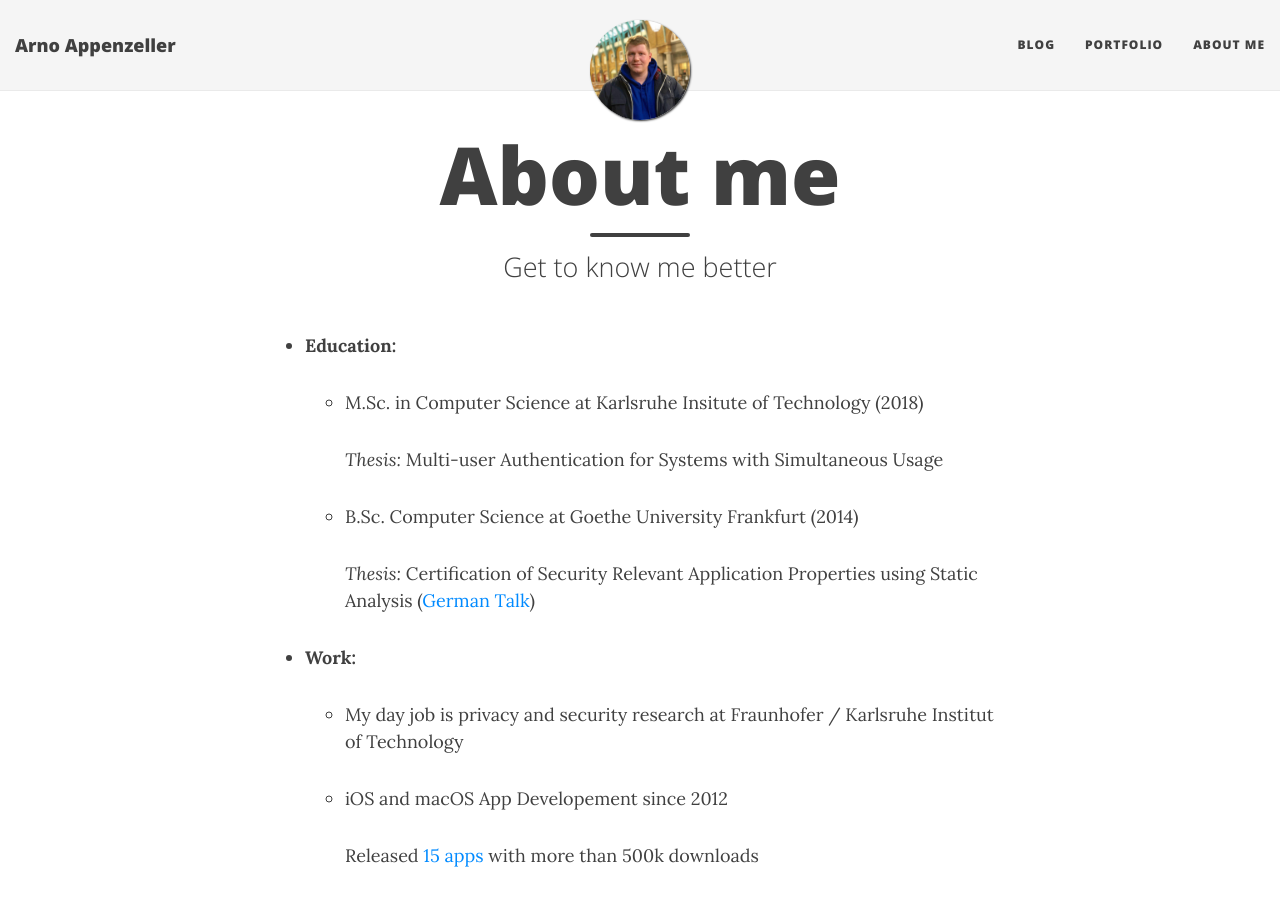
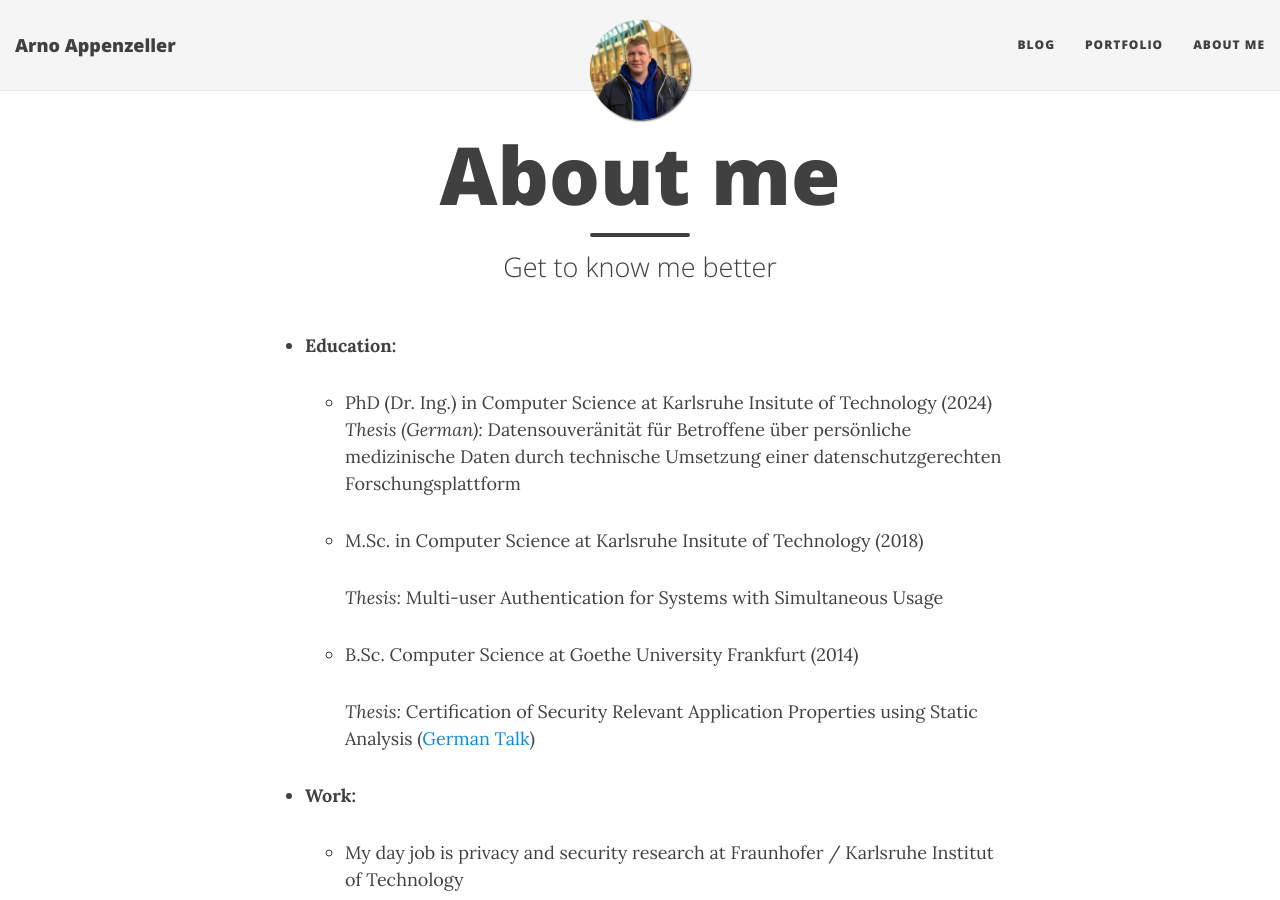
Before and after one commit to arnoappenzeller/arnoappenzeller.github.io, a Jekyll site: the page built from pages/aboutme.md, in a window 1280 px wide and 900 px high. Built offline with Jekyll 4.4.1, drawn with Linux system fonts in a browser that asks for light colours.

Commit message:
added phd

```diff
--- a/pages/aboutme.md
+++ b/pages/aboutme.md
@@ -6,6 +6,9 @@ subtitle: Get to know me better
 ---
 
 * **Education:**
+
+   * PhD (Dr. Ing.)  in Computer Science at Karlsruhe Insitute of Technology (2024)
+      *Thesis (German):* Datensouveränität für Betroffene über persönliche medizinische Daten durch technische Umsetzung einer datenschutzgerechten Forschungsplattform
 
    * M.Sc. in Computer Science at Karlsruhe Insitute of Technology (2018)
 
```
